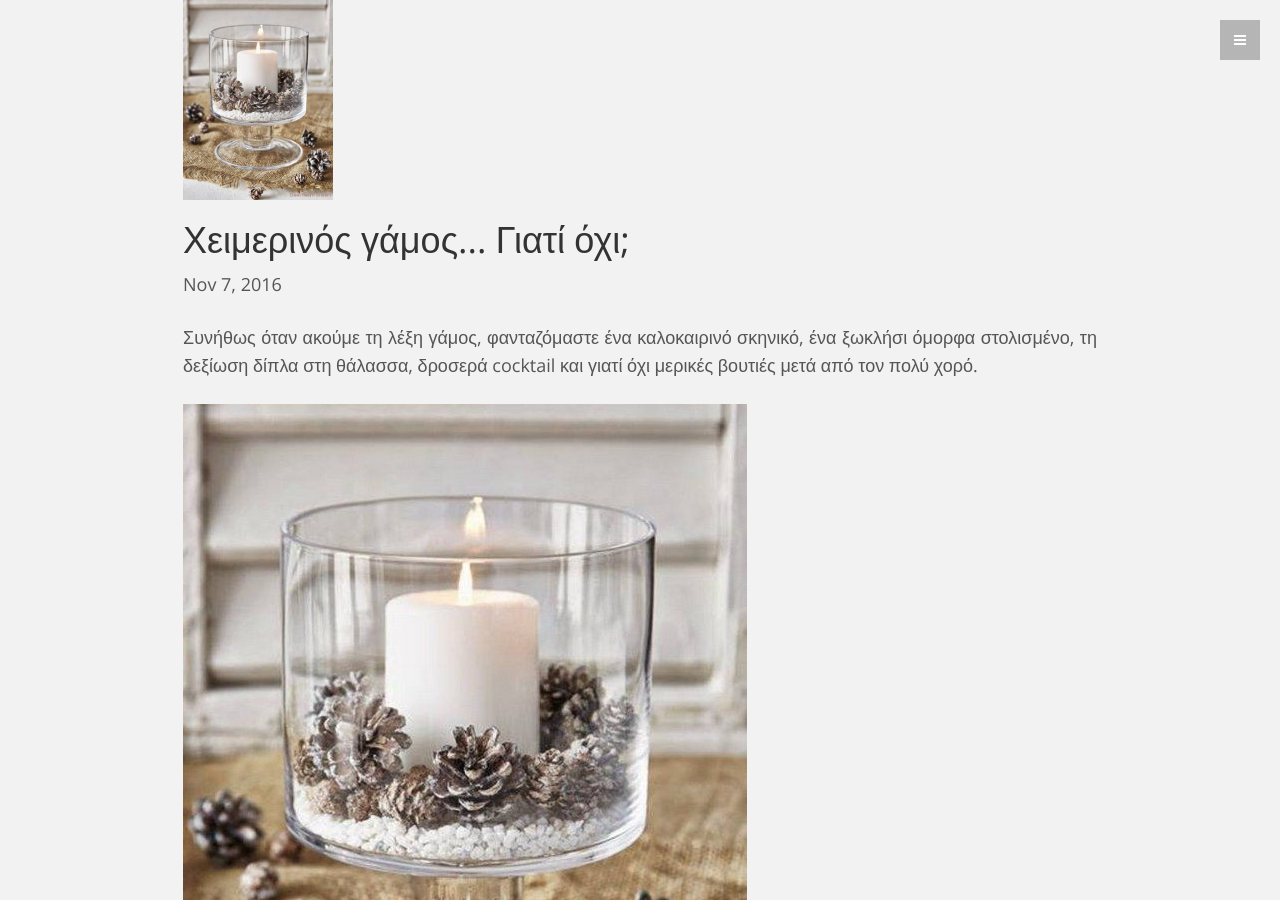
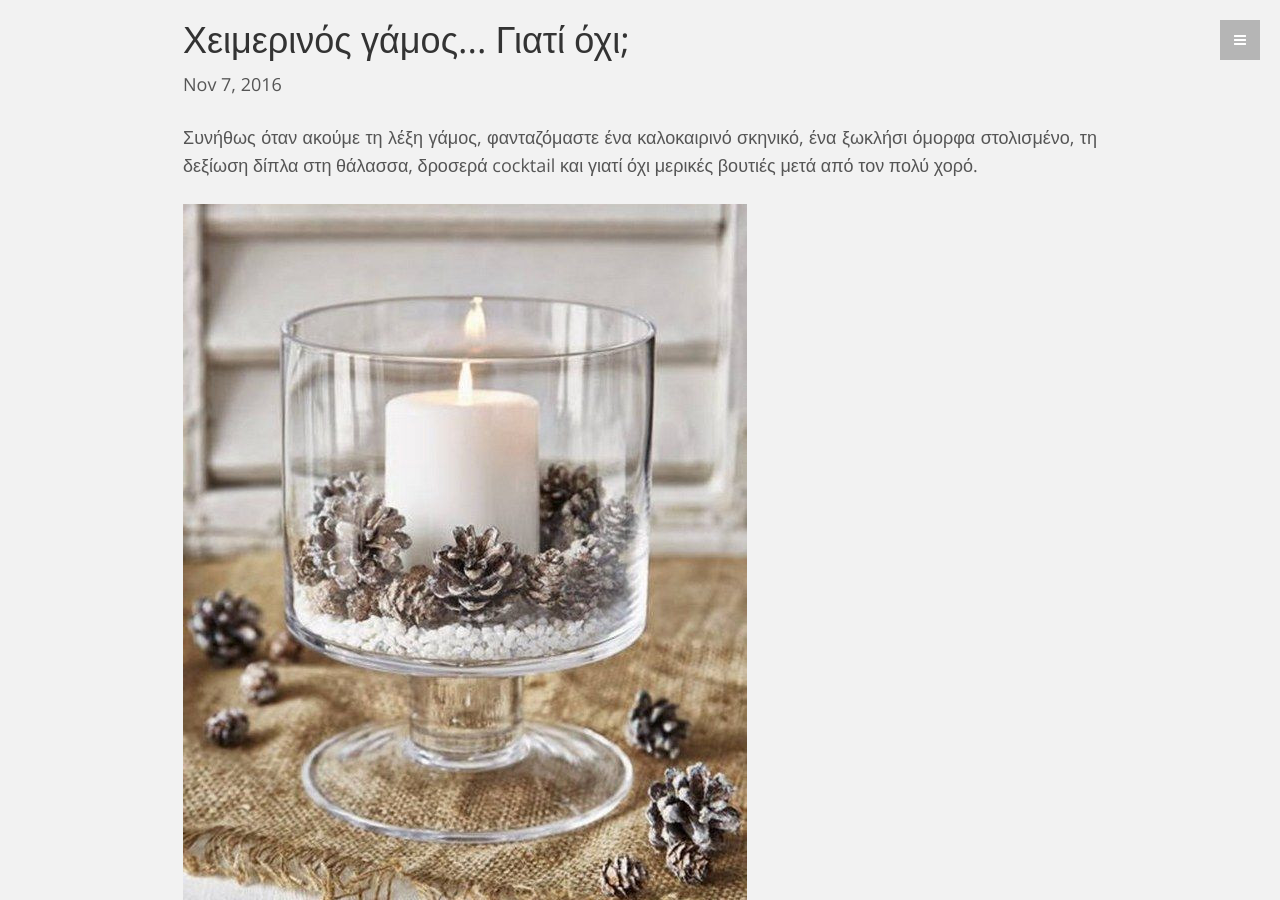
Before and after one commit to gkonstantina/zefirosevents.gr, a Jekyll site: the page built from _posts/2016-11-07-xeimerinos-gamos-giati-oxi.markdown, in a window 1280 px wide and 900 px high. Built offline with Jekyll 4.4.1, drawn with Linux system fonts in a browser that asks for light colours.

Commit message:
Update post.html

```diff
--- a/_layouts/post.html
+++ b/_layouts/post.html
@@ -5,7 +5,7 @@ layout: default
 <div class="container post-container">
 
   <header class="post-header">
-    <img class="img-responsive post-image" src="{{ page.img | prepend: site.baseurl }}" alt="">
+<!--     <img class="img-responsive post-image" src="{{ page.img | prepend: site.baseurl }}" alt=""> -->
     <h1 class="post-title">{{ page.title }}</h1>
     <p class="post-meta">{{ page.date | date: "%b %-d, %Y" }}{% if page.author %} • {{ page.author }}{% endif %}{% if page.meta %} • {{ page.meta }}{% endif %}</p>
   </header>
```
